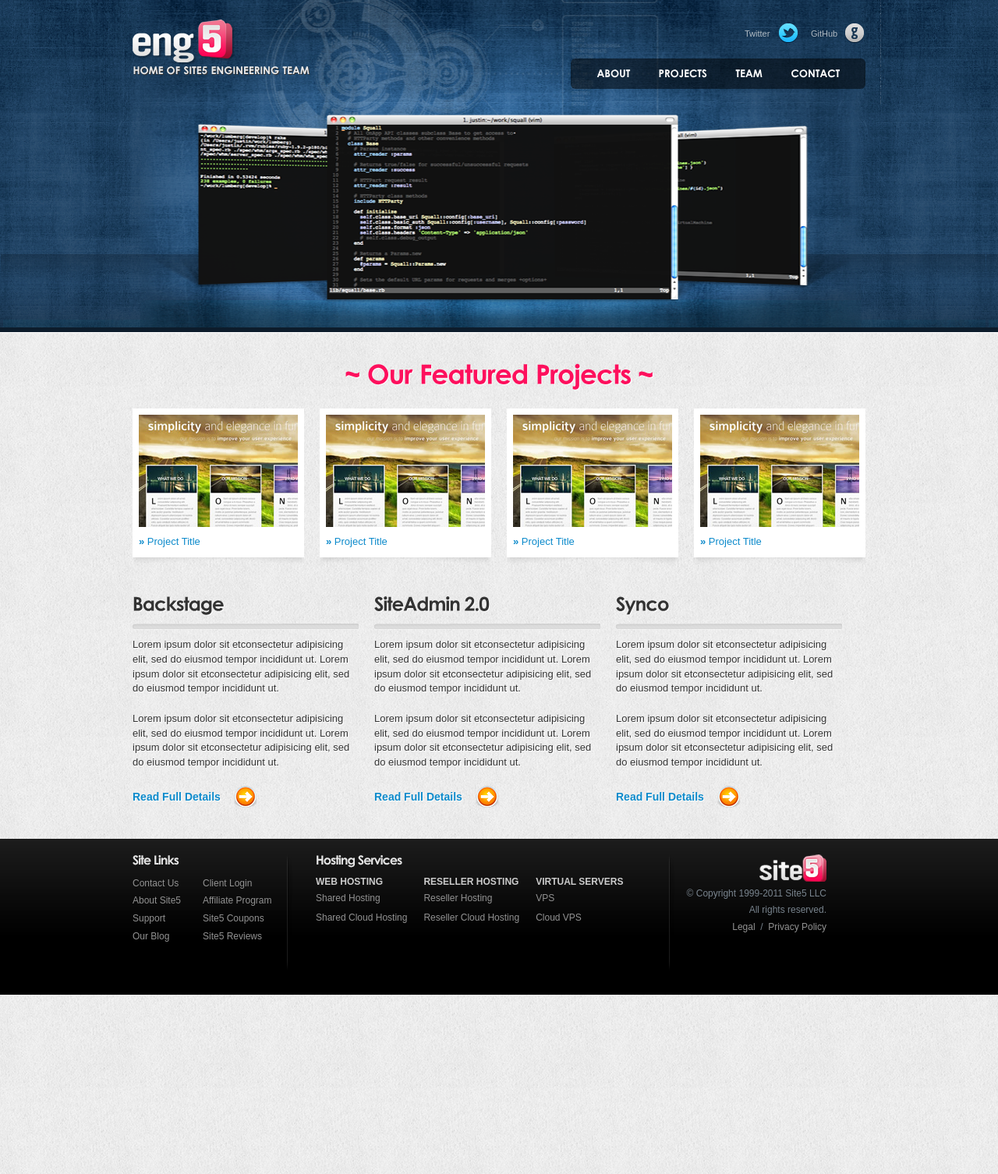
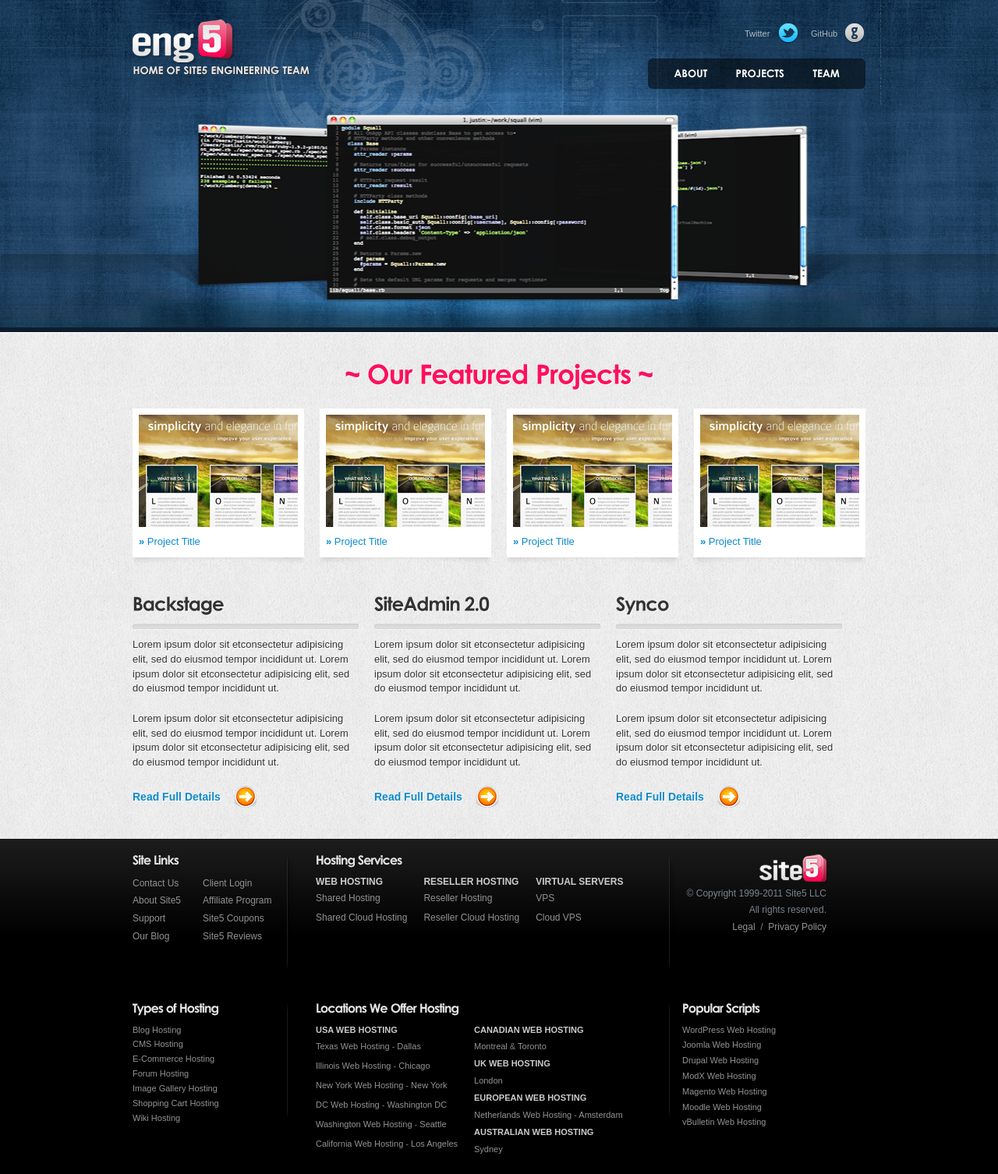
Before and after one commit to digideskio/eng5.com, a Jekyll site: the page built from index.html, in a window 1280 px wide. Shown: the whole page at 78% size. Built offline with Jekyll 4.4.1, drawn with Linux system fonts in a browser that asks for light colours; Markdown is read by kramdown in place of the engine named in the settings.

Commit message:
Footer addition, CSS fixes

```diff
--- a/_layouts/default.html
+++ b/_layouts/default.html
@@ -19,7 +19,7 @@
 		<!-- begin #header -->
 		<div id="header">
 			<div id="logo">
-				<a href="index.html"><img src="images/logo.png" alt="Home of Site5 Engineering Team" /> </a><br />
+				<a href="index.html"><img src="images/logo.png" alt="Home of Site5 Engineering Team" /></a><br />
 				<span>Home of Site5 Engineering Team </span>
 			</div>
 			<div id="topIcons">
@@ -92,9 +91,73 @@
 							&copy; Copyright 1999-{{ 'now' | date: "%Y" }} Site5 LLC<br />
 							All rights reserved.<br />
 							<a href="http://www.site5.com/legal/">Legal</a>&nbsp; / &nbsp;<a href="http://www.site5.com/legal/privacy-policy/">Privacy Policy</a>
+					 </div>
 
-					 </div>
-				</div>
+					  <div class="footer-hosting clearfix" style="font-size:11px;">
+						<h3>Types of Hosting</h3>
+							<ul>
+							<li><a href="http://www.site5.com/p/blog-web-hosting/">Blog Hosting</a></li>
+							<li><a href="http://www.site5.com/p/cms-web-hosting/">CMS Hosting</a></li>
+							<li><a href="http://www.site5.com/p/ecommerce-web-hosting/">E-Commerce Hosting</a></li>
+							<li><a href="http://www.site5.com/p/forum-hosting/">Forum Hosting</a></li>
+							<li><a href="http://www.site5.com/p/image-gallery-hosting/">Image Gallery Hosting</a></li>
+							<li><a href="http://www.site5.com/p/shopping-cart-hosting/">Shopping Cart Hosting</a></li>
+							<li><a href="http://www.site5.com/p/wiki-hosting/">Wiki Hosting</a></li>
+							</ul>
+					</div>
+
+					<div class="footer-services clearfix" style="font-size:11px;">
+						<h3>Locations We Offer Hosting</h3>
+						<div>
+							<span><a href="http://www.site5.com/p/usa-web-hosting/">USA WEB HOSTING</a></span>
+							<ul>
+								<li><a href="http://www.site5.com/p/texas-web-hosting/">Texas Web Hosting</a> - <a href="http://www.site5.com/p/dallas-texas-web-hosting/">Dallas</li>
+								<li><a href="http://www.site5.com/p/illinois-web-hosting/">Illinois Web Hosting</a> - <a href="http://www.site5.com/p/chicago-illinois-web-hosting/">Chicago</a></li>
+								<li><a href="http://www.site5.com/p/new-york-web-hosting/">New York Web Hosting</a> - <a href="http://www.site5.com/p/new-york-city-web-hosting/">New York</a></li>
+								<li><a href="http://www.site5.com/p/dc-web-hosting/">DC Web Hosting</a> - <a href="http://www.site5.com/p/washington-dc-web-hosting/">Washington DC</a></li>
+								<li><a href="http://www.site5.com/p/washington-web-hosting/">Washington Web Hosting</a> - <a href="http://www.site5.com/p/seattle-washington-web-hosting/">Seattle</a></li>
+								<li><a href="http://www.site5.com/p/california-web-hosting/">California Web Hosting</a> - <a href="http://www.site5.com/p/los-angeles-california-web-hosting/">Los Angeles</a></li>
+							</ul>
+						</div>
+						<div>
+							<span><a href="http://www.site5.com/p/canadian-web-hosting/">CANADIAN WEB HOSTING</a></span>
+							<ul>
+								<li><a href="http://www.site5.com/p/montreal-canada-web-hosting/">Montreal</a> &amp; <a href="http://www.site5.com/p/toronto-canada-web-hosting/">Toronto</a></li>
+							</ul>
+						</div>
+						<div>
+							<span><a href="http://www.site5.com/p/uk-web-hosting/">UK WEB HOSTING</a></span>
+							<ul>
+								<li><a href="http://www.site5.com/p/london-england-web-hosting/">London</a></li>
+							</ul>
+						</div>
+						<div>
+							<span><a href="http://www.site5.com/p/european-web-hosting/">EUROPEAN WEB HOSTING</a></span>
+							<ul>
+								<li><a href="http://www.site5.com/p/netherlands-web-hosting/">Netherlands Web Hosting</a> - <a href="http://www.site5.com/p/amsterdam-netherlands-web-hosting/">Amsterdam </a></li>
+							</ul>
+						</div>
+						<div>
+							<span><a href="http://www.site5.com/p/australian-web-hosting/">AUSTRALIAN WEB HOSTING</a></span>
+							<ul>
+								<li><a href="http://www.site5.com/p/sydney-australia-web-hosting/">Sydney</a></li>
+							</ul>
+						</div>
+					</div>
+					 <div class="footer-copyright" style="text-align:left; font-size:11px;">
+							<h3>Popular Scripts</h3>
+							<ul>
+								<li><a href="http://www.site5.com/p/wordpress/">WordPress Web Hosting</a></li>
+								<li><a href="http://www.site5.com/p/joomla/">Joomla Web Hosting</a></li>
+								<li><a href="http://www.site5.com/p/drupal/">Drupal Web Hosting</a></li>
+								<li><a href="http://www.site5.com/p/modx/">ModX Web Hosting</a></li>
+								<li><a href="http://www.site5.com/p/magento/">Magento Web Hosting</a></li>
+								<li><a href="http://www.site5.com/p/moodle/">Moodle Web Hosting </a></li>
+								<li><a href="http://www.site5.com/p/vbulletin/">vBulletin Web Hosting</a></li>
+							</ul>
+
+					  </div>
+					</div>
 
 			<!-- END #innerFooter -->
 			</div>
--- a/css/style.css
+++ b/css/style.css
@@ -415,7 +415,7 @@
 	height:110px;
 	float:left;
 	margin-right:30px;
-	padding-bottom:40px;
+	padding-bottom:80px;
 }
 .footer-links ul li {
 	width:90px;
```
Also changed, not shown: other parts of _layouts/default.html (+1 -2 lines).
